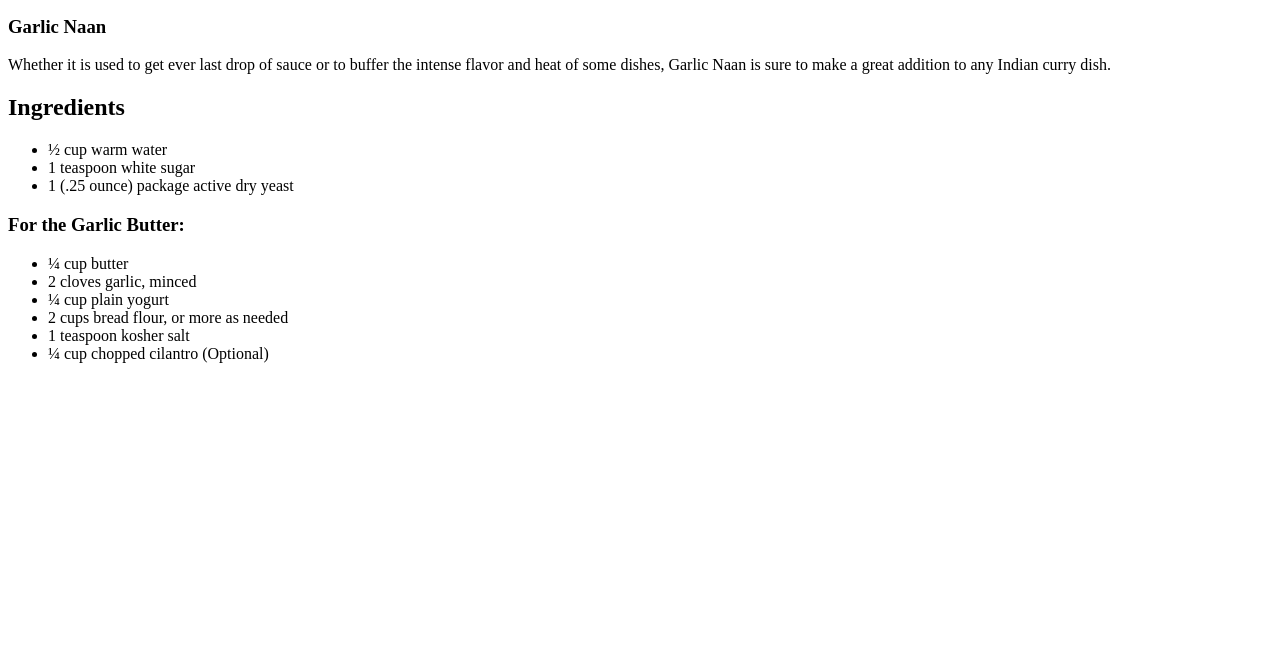
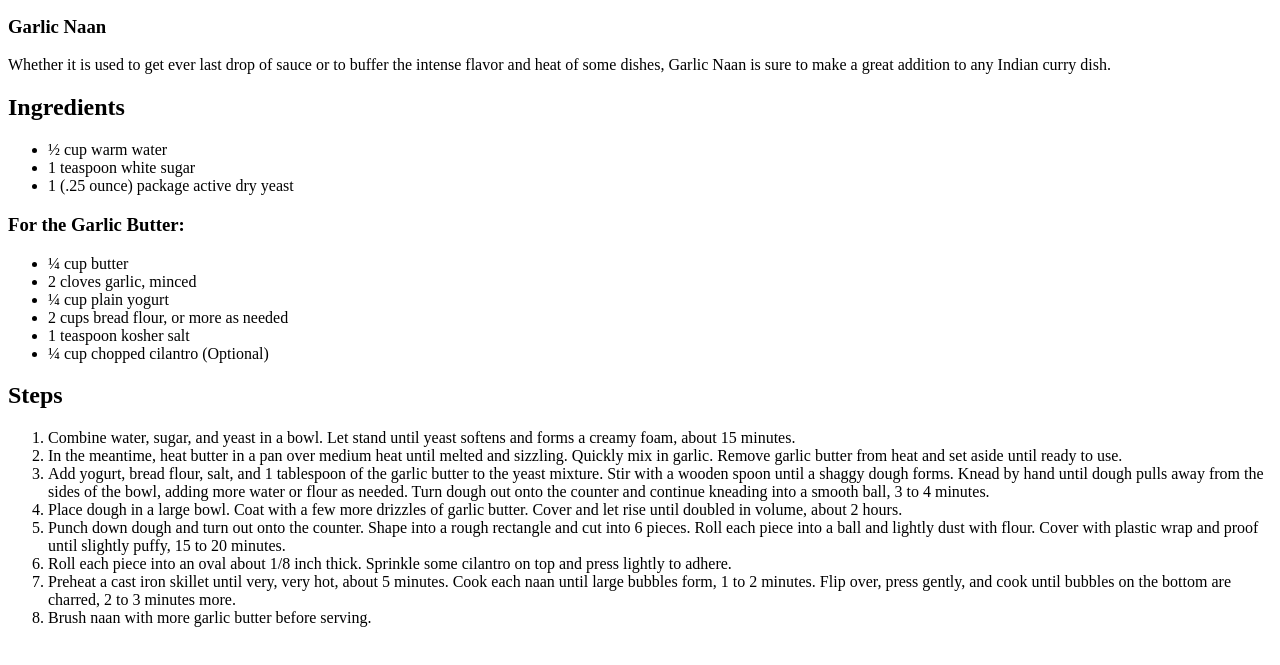
Before and after one commit to ealley/odin-recipes, a plain HTML site: page recipes/garlic-naan.html in a window 1280 px wide. Shown: the part 101-766 px from the top of the page. Drawn offline with Linux system fonts and the light colour scheme.

Commit message:
Added steps for garlic-naan.html

```diff
--- a/recipes/garlic-naan.html
+++ b/recipes/garlic-naan.html
@@ -28,6 +28,18 @@
       <li>¼ cup chopped cilantro (Optional)</li>
     </ul>
 
+  <h2>Steps</h2>
+    <ol>
+      <li>Combine water, sugar, and yeast in a bowl. Let stand until yeast softens and forms a creamy foam, about 15 minutes.</li>
+      <li>In the meantime, heat butter in a pan over medium heat until melted and sizzling. Quickly mix in garlic. Remove garlic butter from heat and set aside until ready to use.</li>
+      <li>Add yogurt, bread flour, salt, and 1 tablespoon of the garlic butter to the yeast mixture. Stir with a wooden spoon until a shaggy dough forms. Knead by hand until dough pulls away from the sides of the bowl, adding more water or flour as needed. Turn dough out onto the counter and continue kneading into a smooth ball, 3 to 4 minutes.</li>
+      <li>Place dough in a large bowl. Coat with a few more drizzles of garlic butter. Cover and let rise until doubled in volume, about 2 hours.</li>
+      <li>Punch down dough and turn out onto the counter. Shape into a rough rectangle and cut into 6 pieces. Roll each piece into a ball and lightly dust with flour. Cover with plastic wrap and proof until slightly puffy, 15 to 20 minutes.</li>
+      <li>Roll each piece into an oval about 1/8 inch thick. Sprinkle some cilantro on top and press lightly to adhere.</li>
+      <li>Preheat a cast iron skillet until very, very hot, about 5 minutes. Cook each naan until large bubbles form, 1 to 2 minutes. Flip over, press gently, and cook until bubbles on the bottom are charred, 2 to 3 minutes more.</li>
+      <li>Brush naan with more garlic butter before serving.</li>
+    </ol>
+
 
 </body>
 </html>
```
